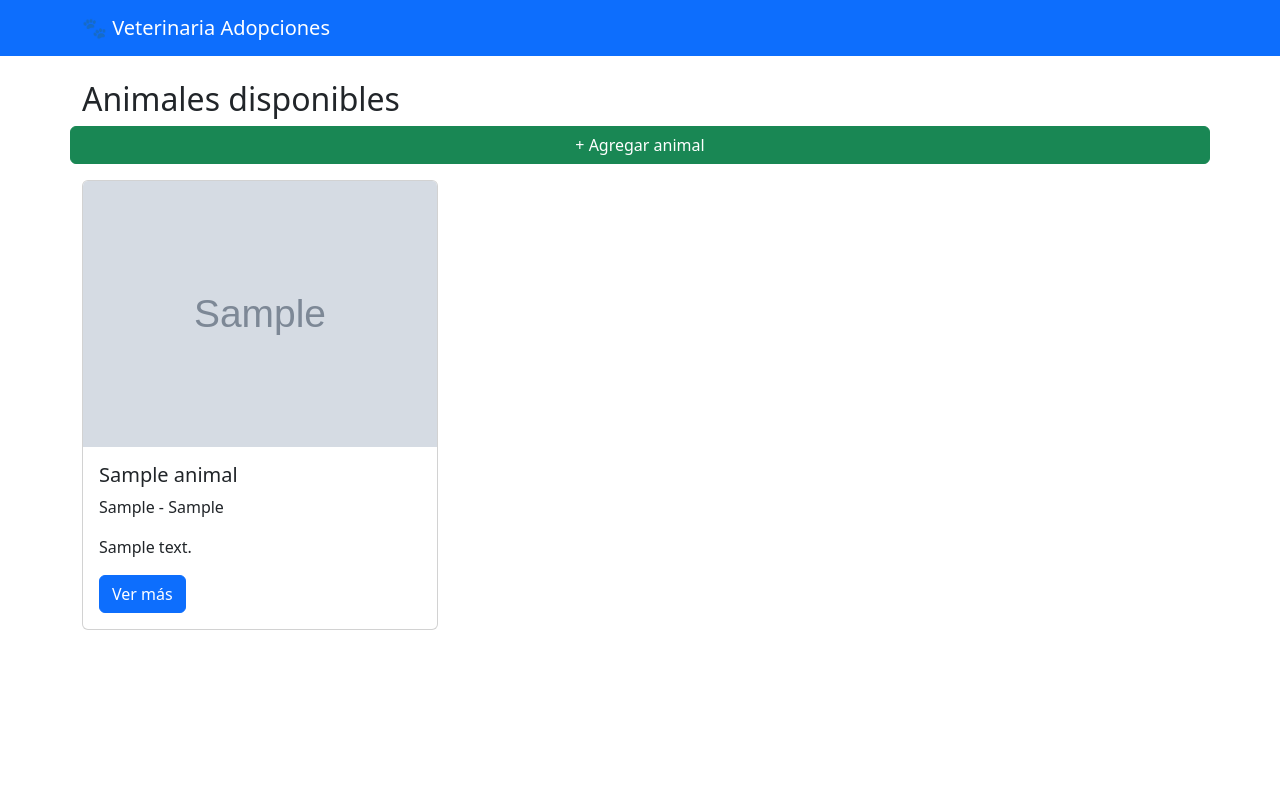
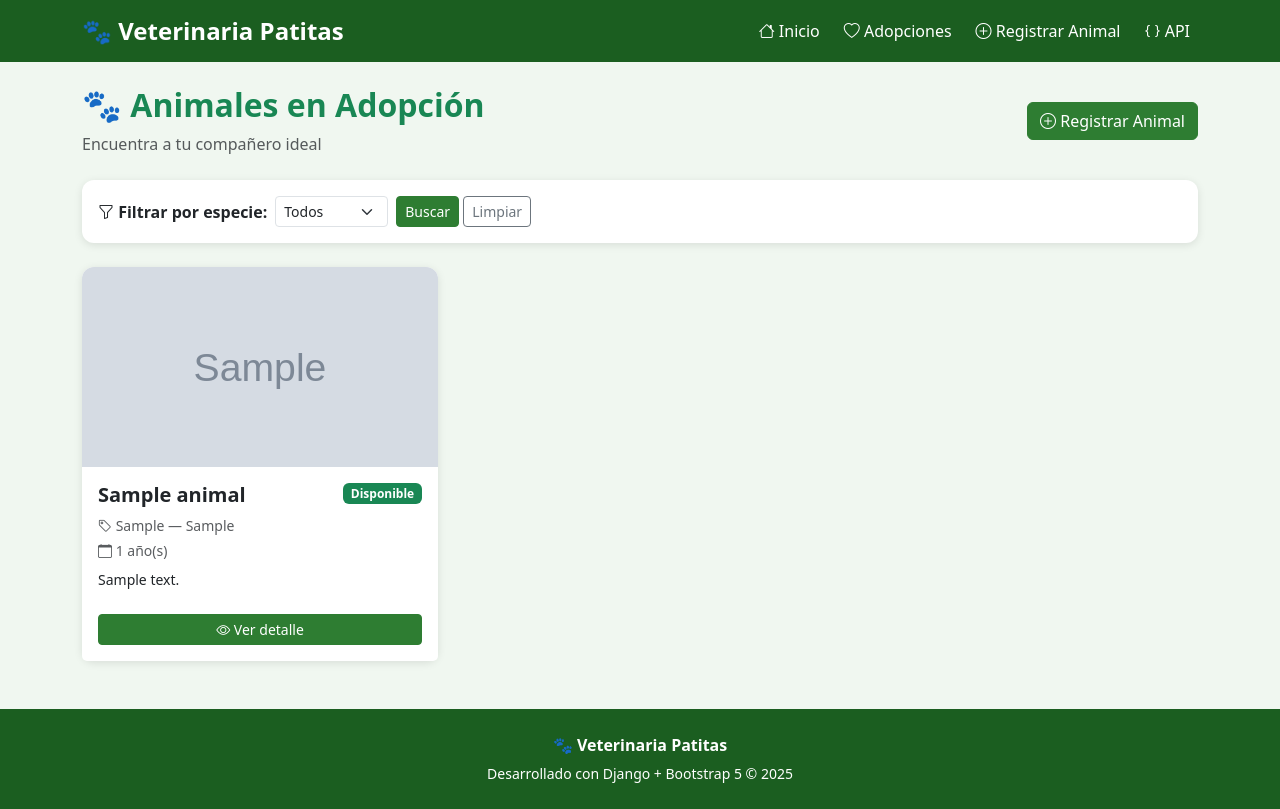
Before and after one commit to DianaLdc/daw-proyecto-final, a Django app: page /adopciones/ in a window 1280 px wide. Before the commit the page ends 630 px from the top, so only its background shows below. Run offline with Django 5.2, Linux system fonts and the light colour scheme; tables that the repository leaves empty hold one stand-in row (values such as "Sample post"); grey boxes marked "Sample" are stand-in pictures.

Commit message:
feat: mejora animal_list.html con cards, filtro por especie y herencia base

```diff
--- a/adopciones/templates/adopciones/animal_list.html
+++ b/adopciones/templates/adopciones/animal_list.html
@@ -1,37 +1,116 @@
-<!DOCTYPE html>
-<html lang="en">
-<head>
-    <meta charset="UTF-8">
-    <meta name="viewport" content="width=device-width, initial-scale=1.0">
-    <title>Animales en Adopción</title>
-    <link href="https://cdn.jsdelivr.net/npm/bootstrap@5.3.0/dist/css/bootstrap.min.css" rel="stylesheet">
-</head>
-<body>
-    <nav class="navbar navbar-dark bg-primary">
-        <div class="container">
-            <a class="navbar-brand" href="#">🐾 Veterinaria Adopciones</a>
+{% extends 'adopciones/base.html' %}
+
+{% block title %}Animales en Adopción{% endblock %}
+
+{% block content %}
+
+<!-- ENCABEZADO -->
+<div class="d-flex justify-content-between align-items-center mb-4">
+    <div>
+        <h2 class="fw-bold text-success">🐾 Animales en Adopción</h2>
+        <p class="text-muted mb-0">Encuentra a tu compañero ideal</p>
+    </div>
+    <a href="{% url 'adopciones:animal_create' %}" class="btn btn-success">
+        <i class="bi bi-plus-circle"></i> Registrar Animal
+    </a>
+</div>
+
+<!-- FILTRO POR ESPECIE -->
+<div class="card mb-4 p-3">
+    <div class="row g-2 align-items-center">
+        <div class="col-auto">
+            <label class="fw-semibold"><i class="bi bi-funnel"></i> Filtrar por especie:</label>
         </div>
-    </nav>
-    <div class="container mt-4">
-        <h2>Animales disponibles</h2>
-        <div class="row">
-            <a href="{% url 'adopciones:animal_create' %}" class="btn btn-success mb-3">+ Agregar animal</a>
-            {% for animal in animales %}
-            <div class="col-md-4 mb-3">
-                <div class="card">
-                    {% if animal.foto %}
-                    <img src="{{ animal.foto.url }}" class="card-img-top" alt="{{ animal.nombre }}">
-                    {% endif %}
-                    <div class="card-body">
-                        <h5 class="card-title">{{ animal.nombre }}</h5>
-                        <p class="card-text">{{ animal.especie }} - {{ animal.raza }}</p>
-                        <p class="card-text">{{ animal.descripcion }}</p>
-                        <a href="{% url 'adopciones:animal_detail' animal.pk %}" class="btn btn-primary">Ver más</a>
-                    </div>
-                </div>
-            </div>
-            {% endfor %}
+        <div class="col-auto">
+            <select id="filtroEspecie" class="form-select form-select-sm">
+                <option value="">Todos</option>
+                <option value="Perro">🐶 Perro</option>
+                <option value="Gato">🐱 Gato</option>
+                <option value="Ave">🐦 Ave</option>
+                <option value="Conejo">🐰 Conejo</option>
+                <option value="Otro">🐾 Otro</option>
+            </select>
+        </div>
+        <div class="col-auto">
+            <button onclick="filtrarAnimales()" class="btn btn-success btn-sm">
+                Buscar
+            </button>
+            <button onclick="limpiarFiltro()" class="btn btn-outline-secondary btn-sm">
+                Limpiar
+            </button>
         </div>
     </div>
-</body>
-</html>
+</div>
+
+<!-- TARJETAS DE ANIMALES -->
+<div class="row g-4" id="listaAnimales">
+    {% for animal in animales %}
+    <div class="col-md-4 animal-card" data-especie="{{ animal.especie }}">
+        <div class="card h-100">
+            {% if animal.foto %}
+                <img src="{{ animal.foto.url }}" class="card-img-top" alt="{{ animal.nombre }}"
+                     style="height: 200px; object-fit: cover; border-radius: 12px 12px 0 0;">
+            {% else %}
+                <div class="text-center py-4 bg-light" style="border-radius: 12px 12px 0 0;">
+                    <span style="font-size: 80px;">🐾</span>
+                </div>
+            {% endif %}
+            <div class="card-body">
+                <div class="d-flex justify-content-between align-items-start mb-2">
+                    <h5 class="card-title fw-bold mb-0">{{ animal.nombre }}</h5>
+                    {% if animal.estado == 'disponible' %}
+                        <span class="badge bg-success">Disponible</span>
+                    {% elif animal.estado == 'adoptado' %}
+                        <span class="badge bg-primary">Adoptado</span>
+                    {% else %}
+                        <span class="badge bg-warning text-dark">En tratamiento</span>
+                    {% endif %}
+                </div>
+                <p class="text-muted small mb-1">
+                    <i class="bi bi-tag"></i> {{ animal.especie }} — {{ animal.raza }}
+                </p>
+                <p class="text-muted small mb-2">
+                    <i class="bi bi-calendar"></i> {{ animal.edad }} año(s)
+                </p>
+                <p class="card-text small">{{ animal.descripcion|truncatechars:80 }}</p>
+            </div>
+            <div class="card-footer bg-white border-0 pb-3">
+                <a href="{% url 'adopciones:animal_detail' animal.pk %}" class="btn btn-success btn-sm w-100">
+                    <i class="bi bi-eye"></i> Ver detalle
+                </a>
+            </div>
+        </div>
+    </div>
+    {% empty %}
+    <div class="col-12 text-center py-5">
+        <span style="font-size: 60px;">🐾</span>
+        <p class="text-muted mt-3">No hay animales registrados aún.</p>
+        <a href="{% url 'adopciones:animal_create' %}" class="btn btn-success">Registrar el primero</a>
+    </div>
+    {% endfor %}
+</div>
+
+<!-- SCRIPT FILTRO AJAX -->
+<script>
+function filtrarAnimales() {
+    const especie = document.getElementById('filtroEspecie').value.toLowerCase();
+    const tarjetas = document.querySelectorAll('.animal-card');
+    tarjetas.forEach(card => {
+        const especieCard = card.dataset.especie.toLowerCase();
+        if (!especie || especieCard.includes(especie)) {
+            card.style.display = 'block';
+        } else {
+            card.style.display = 'none';
+        }
+    });
+}
+
+function limpiarFiltro() {
+    document.getElementById('filtroEspecie').value = '';
+    document.querySelectorAll('.animal-card').forEach(card => {
+        card.style.display = 'block';
+    });
+}
+</script>
+
+{% endblock %}
```
